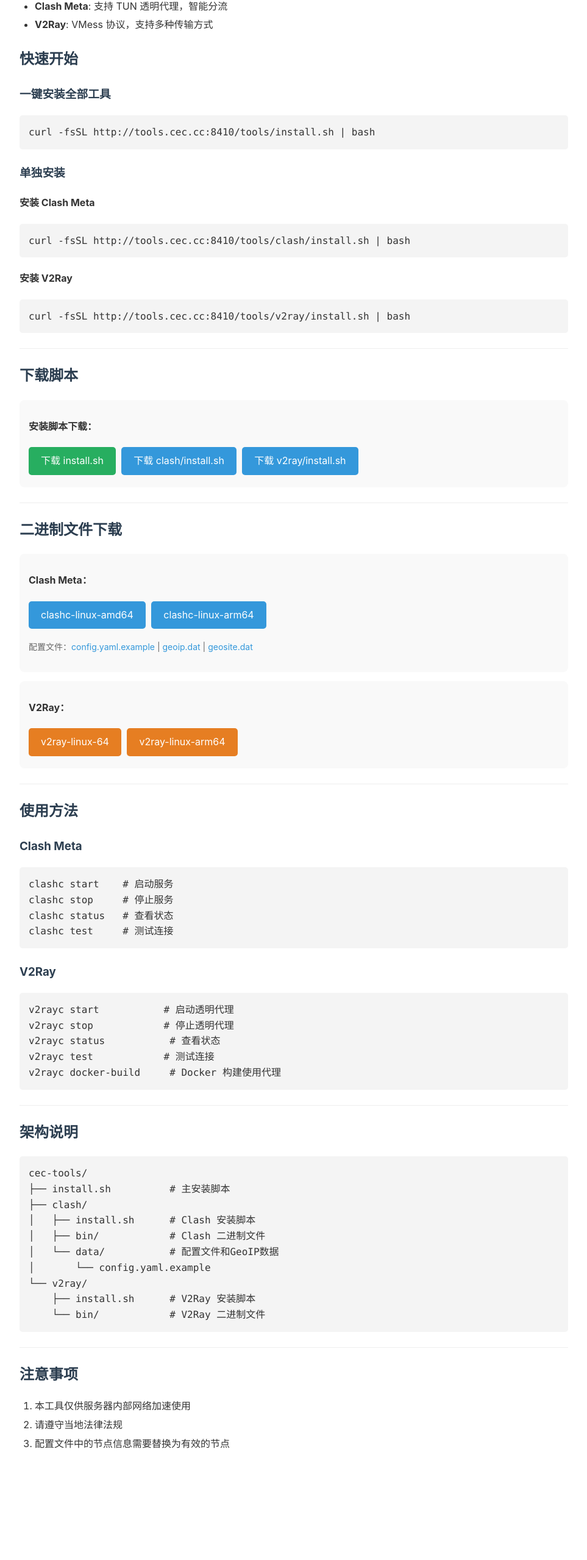
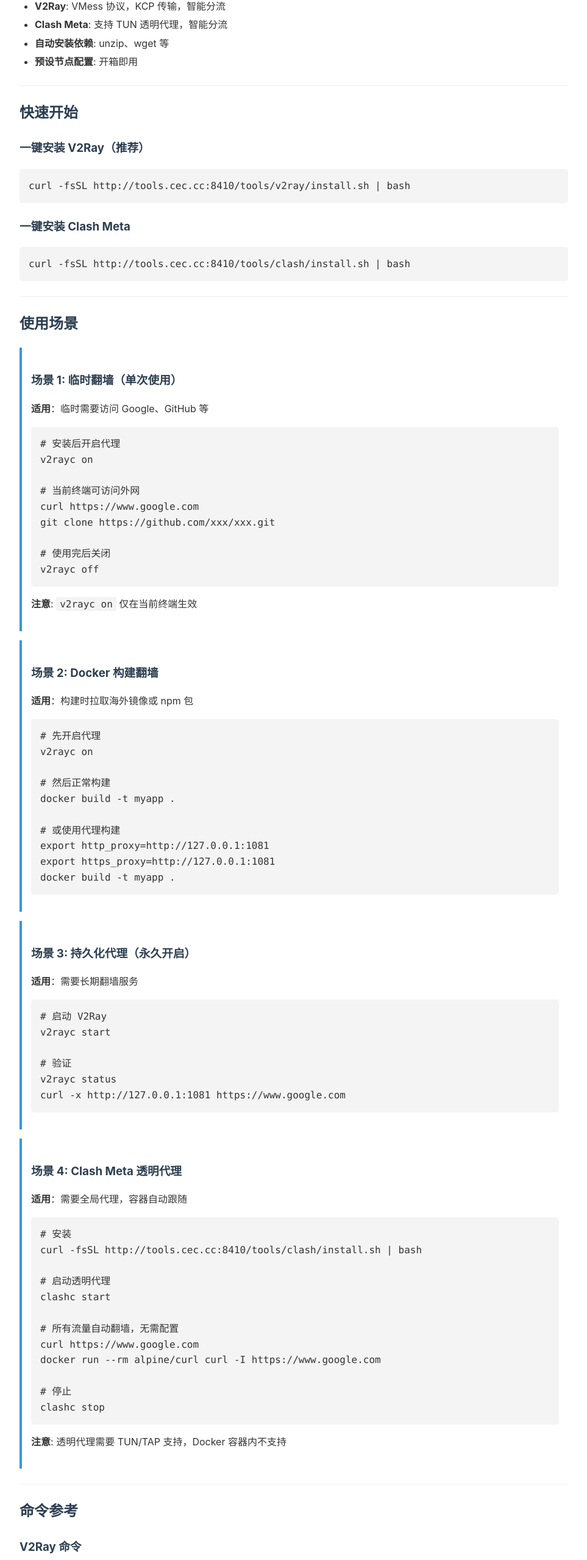
Before and after one commit to civil-engineering-cloud/cec-tools, a plain HTML site: page nginx/index.html in a window 1280 px wide. Shown: the part 239-2797 px from the top of the page at 61% size, without its empty margins (158-1121 px from the left). Before the commit the page ends 2655 px from the top, so only its background shows below. Drawn offline with Linux system fonts and the light colour scheme.

Commit message:
feat: 完善 README 和 index.html，增加使用场景说明

```diff
--- a/nginx/index.html
+++ b/nginx/index.html
@@ -62,28 +62,127 @@
         .download-btn.orange:hover { background: #d35400; }
         .section { background: #f9f9f9; padding: 15px; border-radius: 8px; margin: 15px 0; }
         .file-list { font-size: 14px; color: #666; }
+        .scenario { background: #fff; border-left: 4px solid #3498db; padding: 15px; margin: 15px 0; }
+        .cmd { background: #2c3e50; color: #ecf0f1; padding: 10px 15px; border-radius: 5px; }
     </style>
 </head>
 <body>
 <h1 id="cec-tools">CEC Tools</h1>
-<p>服务器翻墙工具一键安装脚本。</p>
+<p>服务器翻墙工具一键安装脚本，支持 V2Ray 和 Clash Meta。</p>
+
 <h2 id="-">功能特性</h2>
 <ul>
+<li><strong>V2Ray</strong>: VMess 协议，KCP 传输，智能分流</li>
 <li><strong>Clash Meta</strong>: 支持 TUN 透明代理，智能分流</li>
-<li><strong>V2Ray</strong>: VMess 协议，支持多种传输方式</li>
+<li><strong>自动安装依赖</strong>: unzip、wget 等</li>
+<li><strong>预设节点配置</strong>: 开箱即用</li>
 </ul>
+
+<hr>
+
 <h2 id="-">快速开始</h2>
-<h3 id="-">一键安装全部工具</h3>
-<pre><code>curl -fsSL http://tools.cec.cc:8410/tools/install.sh | bash
-</code></pre>
-<h3 id="-">单独安装</h3>
-<h4 id="-clash-meta">安装 Clash Meta</h4>
-<pre><code>curl -fsSL http://tools.cec.cc:8410/tools/clash/install.sh | bash
-</code></pre>
-<h4 id="-v2ray">安装 V2Ray</h4>
-<pre><code>curl -fsSL http://tools.cec.cc:8410/tools/v2ray/install.sh | bash
-</code></pre>
+
+<h3 id="-v2ray-">一键安装 V2Ray（推荐）</h3>
+<pre><code>curl -fsSL http://tools.cec.cc:8410/tools/v2ray/install.sh | bash</code></pre>
+
+<h3 id="-clash-meta">一键安装 Clash Meta</h3>
+<pre><code>curl -fsSL http://tools.cec.cc:8410/tools/clash/install.sh | bash</code></pre>
+
 <hr>
+
+<h2 id="-">使用场景</h2>
+
+<div class="scenario">
+<h3 id="-1-">场景 1: 临时翻墙（单次使用）</h3>
+<p><strong>适用</strong>：临时需要访问 Google、GitHub 等</p>
+<pre><code># 安装后开启代理
+v2rayc on
+
+# 当前终端可访问外网
+curl https://www.google.com
+git clone https://github.com/xxx/xxx.git
+
+# 使用完后关闭
+v2rayc off</code></pre>
+<p><strong>注意</strong>: <code>v2rayc on</code> 仅在当前终端生效</p>
+</div>
+
+<div class="scenario">
+<h3 id="-2-docker-">场景 2: Docker 构建翻墙</h3>
+<p><strong>适用</strong>：构建时拉取海外镜像或 npm 包</p>
+<pre><code># 先开启代理
+v2rayc on
+
+# 然后正常构建
+docker build -t myapp .
+
+# 或使用代理构建
+export http_proxy=http://127.0.0.1:1081
+export https_proxy=http://127.0.0.1:1081
+docker build -t myapp .</code></pre>
+</div>
+
+<div class="scenario">
+<h3 id="-3-">场景 3: 持久化代理（永久开启）</h3>
+<p><strong>适用</strong>：需要长期翻墙服务</p>
+<pre><code># 启动 V2Ray
+v2rayc start
+
+# 验证
+v2rayc status
+curl -x http://127.0.0.1:1081 https://www.google.com</code></pre>
+</div>
+
+<div class="scenario">
+<h3 id="-4-clash-meta-">场景 4: Clash Meta 透明代理</h3>
+<p><strong>适用</strong>：需要全局代理，容器自动跟随</p>
+<pre><code># 安装
+curl -fsSL http://tools.cec.cc:8410/tools/clash/install.sh | bash
+
+# 启动透明代理
+clashc start
+
+# 所有流量自动翻墙，无需配置
+curl https://www.google.com
+docker run --rm alpine/curl curl -I https://www.google.com
+
+# 停止
+clashc stop</code></pre>
+<p><strong>注意</strong>: 透明代理需要 TUN/TAP 支持，Docker 容器内不支持</p>
+</div>
+
+<hr>
+
+<h2 id="-">命令参考</h2>
+
+<h3 id="v2ray-">V2Ray 命令</h3>
+<pre><code>v2rayc start     # 启动 V2Ray
+v2rayc stop      # 停止 V2Ray
+v2rayc status    # 查看状态
+v2rayc test      # 测试连接
+v2rayc on        # 开启 HTTP 代理（当前终端）
+v2rayc off       # 关闭 HTTP 代理
+v2rayc config    # 编辑配置
+v2rayc uninstall # 卸载</code></pre>
+
+<h3 id="clash-">Clash 命令</h3>
+<pre><code>clashc start     # 启动 Clash
+clashc stop      # 停止 Clash
+clashc status    # 查看状态
+clashc test      # 测试连接
+clashc uninstall # 卸载</code></pre>
+
+<hr>
+
+<h2 id="-">代理端口</h2>
+<table>
+<tr><th>协议</th><th>端口</th><th>说明</th></tr>
+<tr><td>SOCKS</td><td>1080</td><td>SOCKS5 代理</td></tr>
+<tr><td>HTTP</td><td>1081</td><td>HTTP 代理</td></tr>
+</table>
+
+<hr>
+
 <h2 id="-">下载脚本</h2>
 <div class="section">
 <p><strong>安装脚本下载：</strong></p>
@@ -91,7 +190,9 @@
 <a class="download-btn" href="/clash/install.sh" download>下载 clash/install.sh</a>
 <a class="download-btn" href="/v2ray/install.sh" download>下载 v2ray/install.sh</a>
 </div>
+
 <hr>
+
 <h2 id="-">二进制文件下载</h2>
 <div class="section">
 <p><strong>Clash Meta：</strong></p>
@@ -99,45 +200,39 @@
 <a class="download-btn" href="/clash/bin/clashc-linux-arm64-v1.18.1.gz" download>clashc-linux-arm64</a>
 <p class="file-list">配置文件：<a href="/clash/data/config.yaml.example" download>config.yaml.example</a> | <a href="/clash/data/geoip.dat" download>geoip.dat</a> | <a href="/clash/data/geosite.dat" download>geosite.dat</a></p>
 </div>
+
 <div class="section">
 <p><strong>V2Ray：</strong></p>
 <a class="download-btn orange" href="/v2ray/bin/v2ray-linux-64.zip" download>v2ray-linux-64</a>
 <a class="download-btn orange" href="/v2ray/bin/v2ray-linux-arm64-v8a.zip" download>v2ray-linux-arm64</a>
 </div>
+
 <hr>
-<h2 id="-">使用方法</h2>
-<h3 id="clash-meta">Clash Meta</h3>
-<pre><code>clashc start    # 启动服务
-clashc stop     # 停止服务
-clashc status   # 查看状态
-clashc test     # 测试连接
-</code></pre>
-<h3 id="v2ray">V2Ray</h3>
-<pre><code>v2rayc start           # 启动透明代理
-v2rayc stop            # 停止透明代理
-v2rayc status           # 查看状态
-v2rayc test            # 测试连接
-v2rayc docker-build     # Docker 构建使用代理
-</code></pre>
-<hr>
-<h2 id="-">架构说明</h2>
-<pre><code>cec-tools/
-├── install.sh          # 主安装脚本
-├── clash/
-│   ├── install.sh      # Clash 安装脚本
-│   ├── bin/            # Clash 二进制文件
-│   └── data/           # 配置文件和GeoIP数据
-│       └── config.yaml.example
-└── v2ray/
-    ├── install.sh      # V2Ray 安装脚本
-    └── bin/            # V2Ray 二进制文件
-</code></pre>
-<hr>
+
 <h2 id="-">注意事项</h2>
 <ol>
 <li>本工具仅供服务器内部网络加速使用</li>
 <li>请遵守当地法律法规</li>
-<li>配置文件中的节点信息需要替换为有效的节点</li>
+<li>默认配置已包含团队节点，开箱即用</li>
+<li>配置文件位于 <code>/usr/local/etc/v2ray/config.json</code></li>
 </ol>
+
+<hr>
+
+<h2 id="-">常见问题</h2>
+
+<h3 id="q-v2rayc-start-">Q: v2rayc start 启动失败？</h3>
+<p>检查日志：</p>
+<pre><code>tail -f /var/log/v2ray.log</code></pre>
+
+<h3 id="q-">Q: 如何更新节点配置？</h3>
+<pre><code>v2rayc config
+# 编辑 /usr/local/etc/v2ray/config.json</code></pre>
+
+<h3 id="q--">Q: 如何卸载？</h3>
+<pre><code>v2rayc uninstall
+# 或
+clashc uninstall</code></pre>
+
 </body>
 </html>
```
